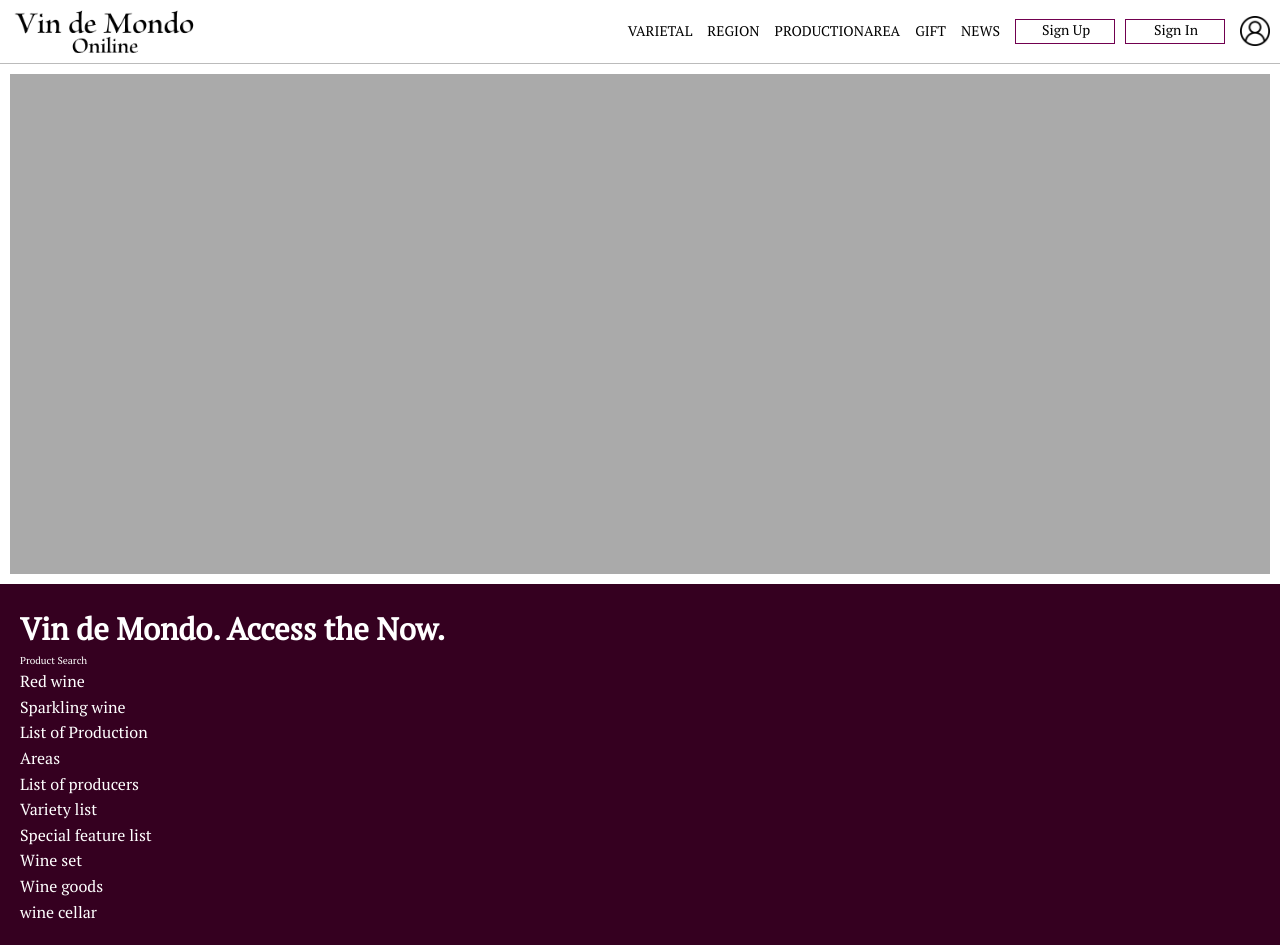
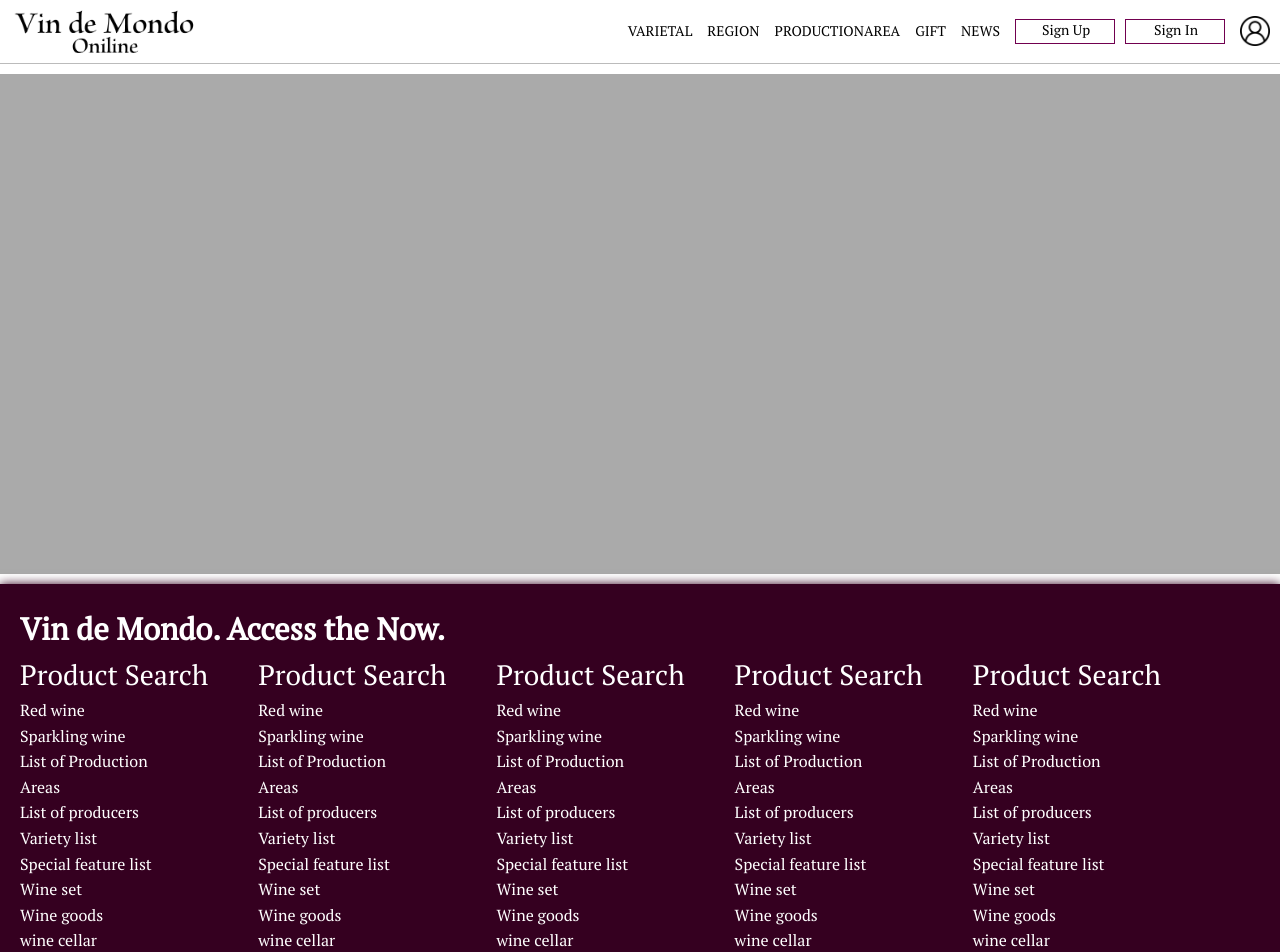
Before and after one commit to Aminesam1092/VinDeMondo, a Nuxt app: page / in a window 1280 px wide. Shown: the top 952 px of the page. Built offline with nearby package versions, Linux system fonts and the light colour scheme.

Commit message:
recommit

```diff
--- a/assets/scss/mixin/footer.scss
+++ b/assets/scss/mixin/footer.scss
@@ -2,10 +2,24 @@
     margin-top: auto;
     width: 100%;
     background-color: rgb(53, 0, 32);
+    box-shadow: 0px 0px 10px rgb(53, 0, 32);
     font-family: 'PT_Serif';
     color: white;
     &__LinkConteiner {
       margin: 20px;
+    }
+    &__Productiintruduction{
+      display: flex;
+      justify-content: start;
+      align-items: center;
+      gap: 50px;
+    }
+    &__TextConteiner{
+      max-width: 1280px;
+      margin: 0 auto;
+    }
+    &__Productiin{
+      font-size: clamp(14px, calc(0.7407407407vw + 21.3333333333px), 28px);
     }
     &__HeadingText {
       font-size: clamp(24px, calc(0.7407407407vw + 21.3333333333px), 32px);
--- a/layouts/default.vue
+++ b/layouts/default.vue
@@ -41,15 +41,20 @@
       <Nuxt />
       <footer class="Footer">
         <section class="Footer__LinkConteiner">
+          <div class="Footer__TextConteiner">
             <h2 class="Footer__HeadingText">
               Vin de Mondo. Access the Now.
             </h2>
-          <div class="Footer__TextConteiner">
             <div class="Footer__Productiintruduction">
+              <nav class="Footer__Gnav">
                 <p class="Footer__Productiin">Product Search</p>
                 <ul class="Footer__ProductionConteiner">
-                <li class="Footer__List"><n-link class="CC" to="#">Red wine</n-link></li>
-                <li class="Footer__List"><n-link class="CC" to="#">Sparkling wine</n-link></li>
+                  <li class="Footer__List">
+                    <n-link class="CC" to="#">Red wine</n-link>
+                  </li>
+                  <li class="Footer__List">
+                    <n-link class="CC" to="#">Sparkling wine</n-link>
+                  </li>
                   <li class="Footer__List">List of Production</li>
                   <li class="Footer__List">Areas</li>
                   <li class="Footer__List">List of producers</li>
@@ -59,6 +64,83 @@
                   <li class="Footer__List">Wine goods</li>
                   <li class="Footer__List">wine cellar</li>
                 </ul>
+              </nav>
+              <nav class="Footer__Gnav">
+                <p class="Footer__Productiin">Product Search</p>
+                <ul class="Footer__ProductionConteiner">
+                  <li class="Footer__List">
+                    <n-link class="CC" to="#">Red wine</n-link>
+                  </li>
+                  <li class="Footer__List">
+                    <n-link class="CC" to="#">Sparkling wine</n-link>
+                  </li>
+                  <li class="Footer__List">List of Production</li>
+                  <li class="Footer__List">Areas</li>
+                  <li class="Footer__List">List of producers</li>
+                  <li class="Footer__List">Variety list</li>
+                  <li class="Footer__List">Special feature list</li>
+                  <li class="Footer__List">Wine set</li>
+                  <li class="Footer__List">Wine goods</li>
+                  <li class="Footer__List">wine cellar</li>
+                </ul>
+              </nav>
+              <nav class="Footer__Gnav">
+                <p class="Footer__Productiin">Product Search</p>
+                <ul class="Footer__ProductionConteiner">
+                  <li class="Footer__List">
+                    <n-link class="CC" to="#">Red wine</n-link>
+                  </li>
+                  <li class="Footer__List">
+                    <n-link class="CC" to="#">Sparkling wine</n-link>
+                  </li>
+                  <li class="Footer__List">List of Production</li>
+                  <li class="Footer__List">Areas</li>
+                  <li class="Footer__List">List of producers</li>
+                  <li class="Footer__List">Variety list</li>
+                  <li class="Footer__List">Special feature list</li>
+                  <li class="Footer__List">Wine set</li>
+                  <li class="Footer__List">Wine goods</li>
+                  <li class="Footer__List">wine cellar</li>
+                </ul>
+              </nav>
+              <nav class="Footer__Gnav">
+                <p class="Footer__Productiin">Product Search</p>
+                <ul class="Footer__ProductionConteiner">
+                  <li class="Footer__List">
+                    <n-link class="CC" to="#">Red wine</n-link>
+                  </li>
+                  <li class="Footer__List">
+                    <n-link class="CC" to="#">Sparkling wine</n-link>
+                  </li>
+                  <li class="Footer__List">List of Production</li>
+                  <li class="Footer__List">Areas</li>
+                  <li class="Footer__List">List of producers</li>
+                  <li class="Footer__List">Variety list</li>
+                  <li class="Footer__List">Special feature list</li>
+                  <li class="Footer__List">Wine set</li>
+                  <li class="Footer__List">Wine goods</li>
+                  <li class="Footer__List">wine cellar</li>
+                </ul>
+              </nav>
+              <nav class="Footer__Gnav">
+                <p class="Footer__Productiin">Product Search</p>
+                <ul class="Footer__ProductionConteiner">
+                  <li class="Footer__List">
+                    <n-link class="CC" to="#">Red wine</n-link>
+                  </li>
+                  <li class="Footer__List">
+                    <n-link class="CC" to="#">Sparkling wine</n-link>
+                  </li>
+                  <li class="Footer__List">List of Production</li>
+                  <li class="Footer__List">Areas</li>
+                  <li class="Footer__List">List of producers</li>
+                  <li class="Footer__List">Variety list</li>
+                  <li class="Footer__List">Special feature list</li>
+                  <li class="Footer__List">Wine set</li>
+                  <li class="Footer__List">Wine goods</li>
+                  <li class="Footer__List">wine cellar</li>
+                </ul>
+              </nav>
             </div>
           </div>
         </section>
@@ -72,6 +154,7 @@
     flex-direction: column;
     min-height: 100vh;
   }
+
 </style>
 
 <script>
--- a/package.json
+++ b/package.json
@@ -10,6 +10,7 @@
   },
   "dependencies": {
     "core-js": "^3.19.3",
+    "hooper": "^0.3.4",
     "nuxt": "^2.15.8",
     "vue": "^2.6.14",
     "vue-server-renderer": "^2.6.14",
--- a/pages/index.vue
+++ b/pages/index.vue
@@ -5,7 +5,7 @@
 <style scoped>
   div {
     background-color: rgb(170, 170, 170);
-    width: 1260px;
+    width: 1280px;
     height: 500px;
     margin: 10px auto;
   }
--- a/scss/footer.min.css
+++ b/scss/footer.min.css
@@ -1 +1 @@
-.Footer{margin-top:auto;width:100%;background-color:#350020;font-family:"PT_Serif";color:#fff}.Footer__LinkConteiner{margin:20px}.Footer__HeadingText{font-size:clamp(24px,0.7407407407vw + 21.3333333333px,32px)}.Footer__List{font-size:clamp(14px,0.7407407407vw + 21.3333333333px,16px)}
+.Footer{margin-top:auto;width:100%;background-color:#350020;box-shadow:0px 0px 10px #350020;font-family:"PT_Serif";color:#fff}.Footer__LinkConteiner{margin:20px}.Footer__Productiintruduction{display:flex;justify-content:start;align-items:center;gap:50px}.Footer__TextConteiner{max-width:1280px;margin:0 auto}.Footer__Productiin{font-size:clamp(14px,0.7407407407vw + 21.3333333333px,28px)}.Footer__HeadingText{font-size:clamp(24px,0.7407407407vw + 21.3333333333px,32px)}.Footer__List{font-size:clamp(14px,0.7407407407vw + 21.3333333333px,16px)}
```
Also changed, not shown: 1 other file (tests, documents, lock files or other folders). Lines whose indentation alone changed are shown as unchanged.
